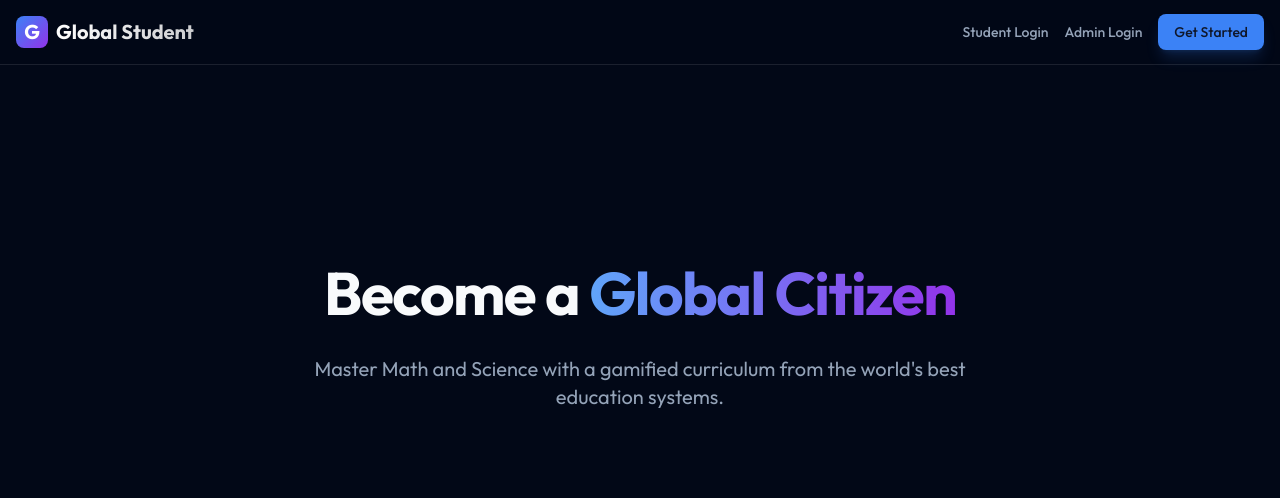
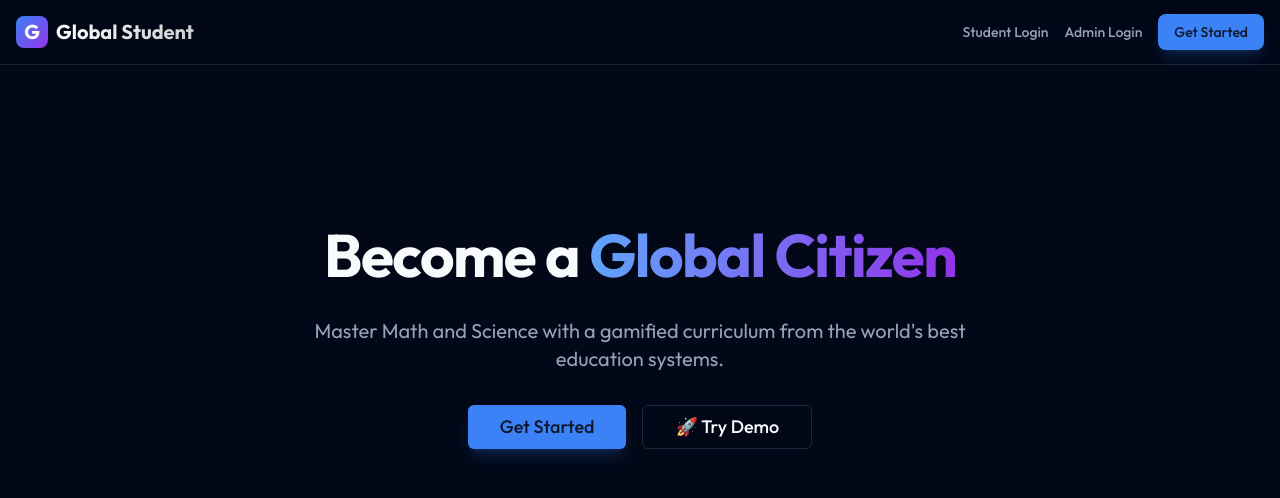
Before and after one commit to bharat-rathi/global-student, a React (Vite) app in the folder kinetic-crab/: page / in a window 1280 px wide. Shown: the top 498 px of the page. Built offline with nearby package versions, Linux system fonts and the light colour scheme.

Commit message:
Fix: Add Demo Login to Landing and Register pages

```diff
--- a/kinetic-crab/src/App.tsx
+++ b/kinetic-crab/src/App.tsx
@@ -1,5 +1,7 @@
 import React from 'react';
-import { BrowserRouter, Routes, Route, Navigate } from 'react-router-dom';
+import { BrowserRouter, Routes, Route, Navigate, Link, useNavigate } from 'react-router-dom';
+import { Button } from './components/ui/Button';
+import { useAuthStore } from './store/useAuthStore';
 import { MainLayout } from './components/layout/MainLayout';
 import { StudentRegister } from './features/auth/StudentRegister';
 import { StudentLogin } from './features/auth/StudentLogin';
@@ -12,7 +14,11 @@ import { AdminLogin } from './features/admin/AdminLogin';
 import { AdminDashboard } from './features/admin/AdminDashboard';
 
 // Placeholders
-const LandingPage = () => (
+const LandingPage = () => {
+  const { loginAsDemoStudent } = useAuthStore();
+  const navigate = useNavigate();
+
+  return (
     <div className="flex flex-col items-center justify-center min-h-[60vh] text-center space-y-8">
       <h1 className="text-6xl font-bold tracking-tight">
         Become a <span className="text-gradient">Global Citizen</span>
@@ -20,8 +26,25 @@ const LandingPage = () => (
       <p className="text-xl text-muted-foreground max-w-2xl">
         Master Math and Science with a gamified curriculum from the world's best education systems.
       </p>
+      <div className="flex gap-4">
+        <Link to="/register">
+          <Button size="lg" className="text-lg px-8">Get Started</Button>
+        </Link>
+        <Button
+          variant="outline"
+          size="lg"
+          className="text-lg px-8"
+          onClick={() => {
+            loginAsDemoStudent();
+            navigate('/dashboard');
+          }}
+        >
+            🚀 Try Demo
+        </Button>
+      </div>
     </div>
   );
+};
 
 function App() {
   return (
--- a/kinetic-crab/src/features/auth/StudentRegister.tsx
+++ b/kinetic-crab/src/features/auth/StudentRegister.tsx
@@ -202,7 +202,17 @@ export const StudentRegister = () => {
                         </Button>
                     </form>
                 </CardContent>
-                <CardFooter className="justify-center">
+                <CardFooter className="justify-center flex-col gap-4">
+                    <Button
+                        variant="outline"
+                        onClick={() => {
+                            useAuthStore.getState().loginAsDemoStudent();
+                            navigate('/dashboard');
+                        }}
+                        className="w-full border-blue-500/30 text-blue-400 hover:bg-blue-500/10"
+                    >
+                        🚀 Demo Student Login (No Signup)
+                    </Button>
                     <p className="text-sm text-muted-foreground">
                         Already have an account?{' '}
                         <Link to="/login" className="text-primary hover:underline font-medium">
```
Lines whose indentation alone changed are shown as unchanged.
